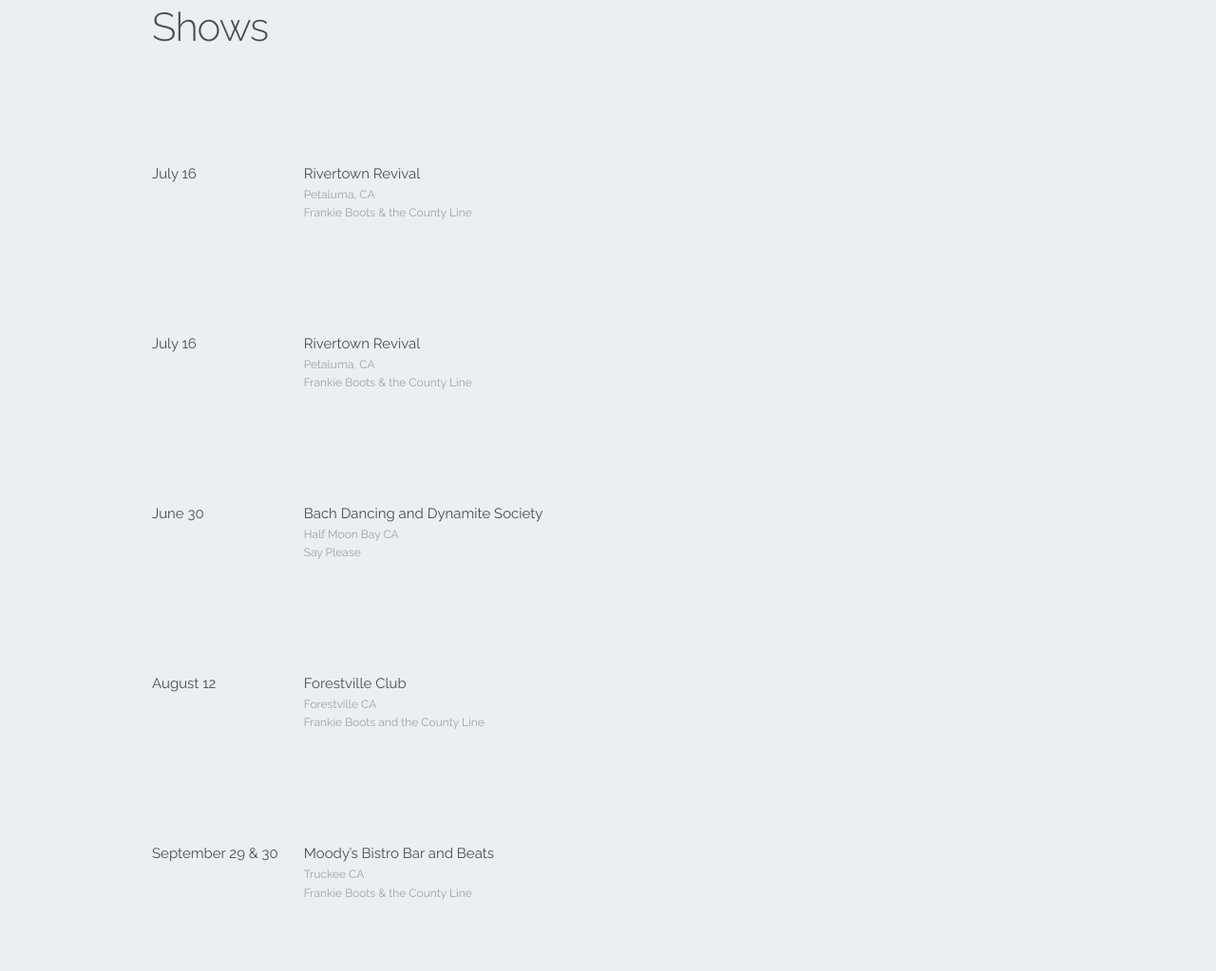
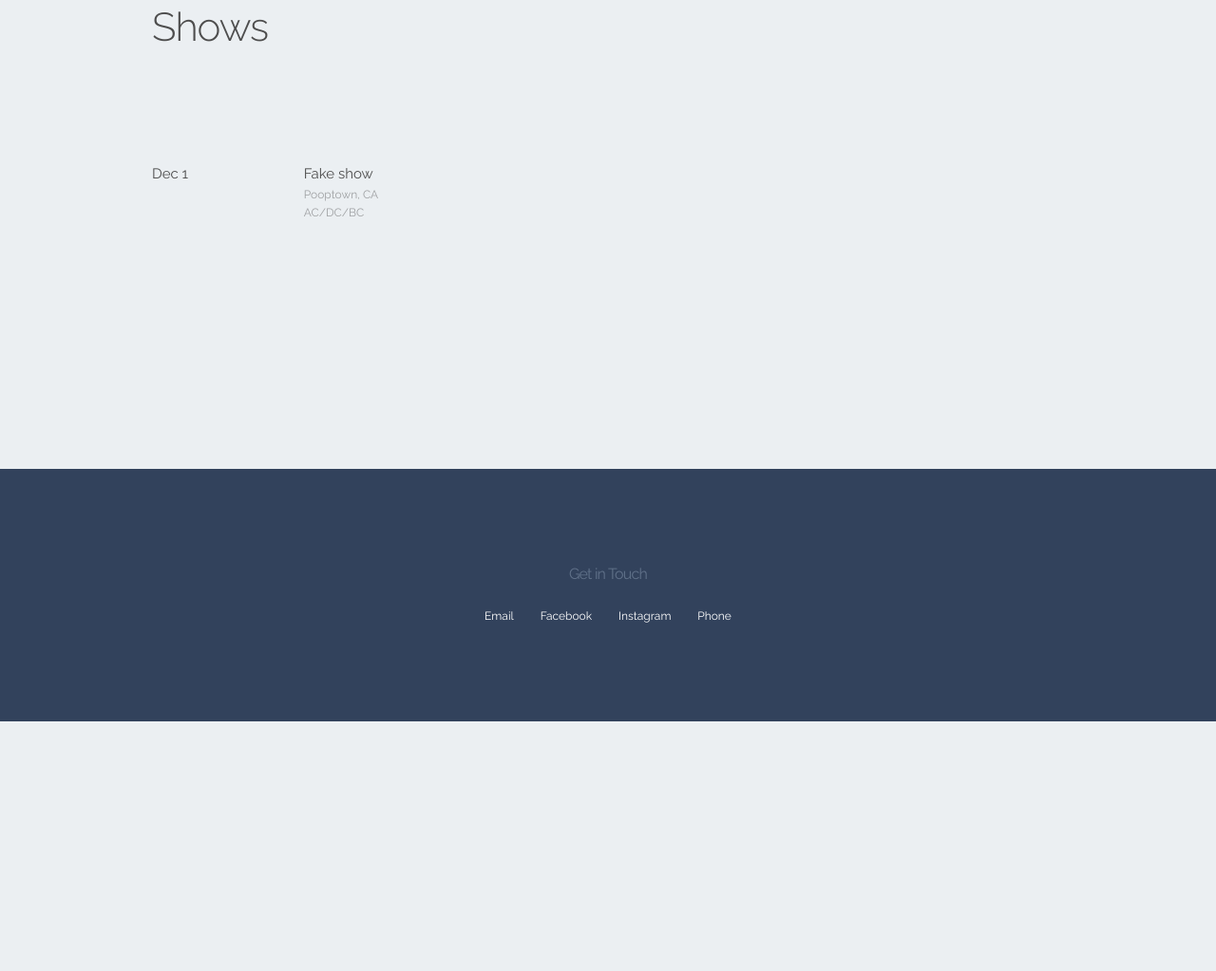
Before and after one commit to blaineb/zakgarn, a plain HTML site: page index.html in a window 1280 px wide. Shown: the part 1837-2860 px from the top of the page at 95% size. After the commit the page ends 2597 px from the top, so only its background shows below. Drawn offline with Linux system fonts and the light colour scheme.

Commit message:
asdfasdf

```diff
--- a/index.html
+++ b/index.html
@@ -77,59 +77,24 @@
 
       </div>
     </div>
+
+
+    <!-- LIST OF SHOWS BEGINS HERE -->
     <div class="row" id="shows">
       <div class="one-half column">
         <h2>Shows</h2>
+
          <div class="row"><!-- Show -->
             <div class="one-third column">
-            July 16
+            Dec 1
           </div>
           <div class="two-thirds column">
-            <p>Rivertown Revival</p>
-            <p>Petaluma, CA</p>
-            <p>Frankie Boots &amp; the County Line</p>
+            <p>Fake show</p>
+            <p>Pooptown, CA</p>
+            <p>AC/DC/BC</p>
           </div>
-        </div><!-- End row -->
-        <div class="row"><!-- Show -->
-            <div class="one-third column">
-            July 16
-          </div>
-          <div class="two-thirds column">
-            <p>Rivertown Revival</p>
-            <p>Petaluma, CA</p>
-            <p>Frankie Boots &amp; the County Line</p>
-          </div>
-        </div><!-- End row -->
-        <div class="row">
-          <div class="one-third column">
-            June 30
-          </div>
-          <div class="two-thirds column">
-            <p>Bach Dancing and Dynamite Society</p>
-            <p>Half Moon Bay CA</p>
-            <p>Say Please</p>
-          </div>
-        </div>
-        <div class="row">
-          <div class="one-third column">
-            August 12
-          </div>
-          <div class="two-thirds column">
-            <p>Forestville Club</p>
-            <p>Forestville CA</p>
-            <p>Frankie Boots and the County Line</p>
-          </div>
-        </div>
-        <div class="row">
-          <div class="one-third column">
-            September 29 &amp; 30
-          </div>
-          <div class="two-thirds column">
-            <p>Moody’s Bistro Bar and Beats</p>
-            <p>Truckee CA</p>
-            <p>Frankie Boots &amp; the County Line</p>
-          </div>
-        </div>
+        </div><!-- End show -->
+
       </div>
     </div>
   </div>
```
